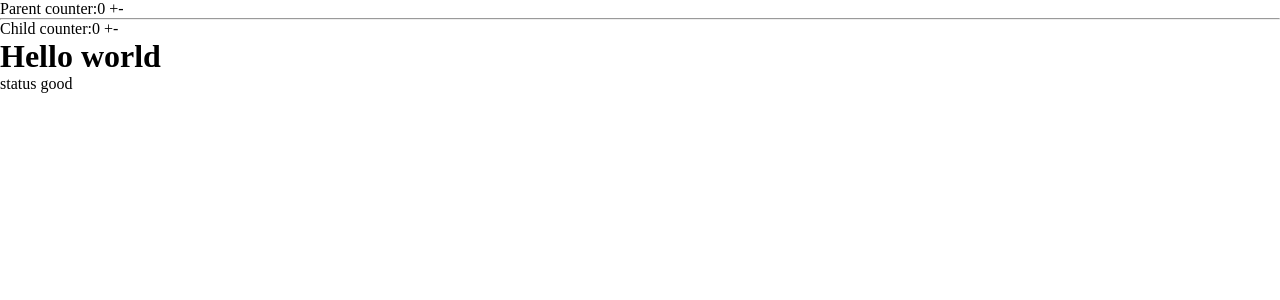
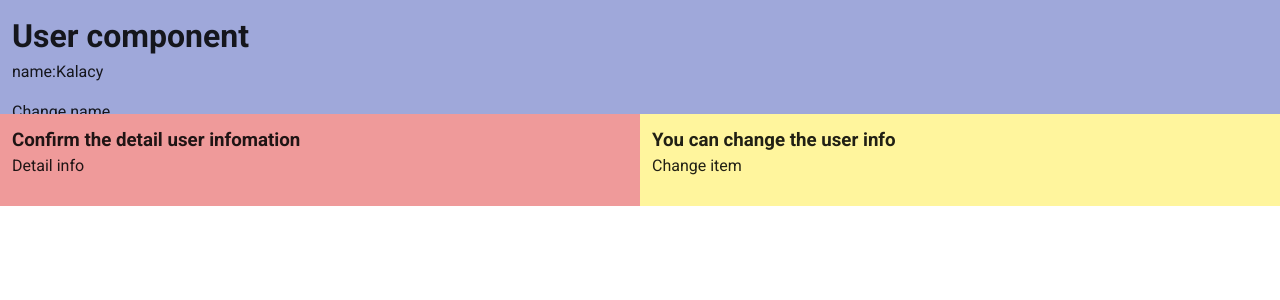
Before and after one commit to jeo19/basic-vue, a Vue app: page / in a window 1280 px wide. Shown: the top 300 px of the page. Built offline with nearby package versions, Linux system fonts and the light colour scheme.

Commit message:
feat:Apply the vuetify module

```diff
--- a/src/App.vue
+++ b/src/App.vue
@@ -1,12 +1,15 @@
 <template>
-  <div id="app">
-    Parent counter:{{ getCounter }}
+  <v-app>
+    <v-content>
+      <User />
+    </v-content>
+  </v-app>
+  <!-- Parent counter:{{ getCounter }}
     <button @click="addCounter({ add: 10, sub: 15 })">+</button>
     <button @click="subCounter">-</button>
     <child></child>
     <HomeComponent></HomeComponent>
-    <AppStatus></AppStatus>
-  </div>
+    <AppStatus></AppStatus> -->
 </template>
 <script>
 import Child from "@/Child.vue";
--- a/src/components/User.vue
+++ b/src/components/User.vue
@@ -1,6 +1,32 @@
 <template>
-  <div></div>
+  <div class="indigo lighten-3 pa-3">
+    <h1>User component</h1>
+    <p>name:{{ name }}</p>
+    <button @click="changeName">Change name</button>
+    <hr />
+    <v-layout row wrap>
+      <v-flex xs12 sm6><UserDetail></UserDetail></v-flex>
+      <v-flex xs12 sm6><UserEdit></UserEdit></v-flex>
+    </v-layout>
+  </div>
 </template>
 <script>
-export default {};
+import UserDetail from "./UserDetail.vue";
+import UserEdit from "./UserEdit.vue";
+export default {
+  components: {
+    UserDetail,
+    UserEdit,
+  },
+  data() {
+    return {
+      name: "Kalacy",
+    };
+  },
+  methods: {
+    changeName() {
+      this.name = "evan yu";
+    },
+  },
+};
 </script>
--- /dev/null
+++ b/src/components/UserDetail.vue
@@ -0,0 +1,6 @@
+<template>
+  <div class="red lighten-3 pa-3">
+    <h3>Confirm the detail user infomation</h3>
+    <p>Detail info</p>
+  </div>
+</template>
--- /dev/null
+++ b/src/components/UserEdit.vue
@@ -0,0 +1,7 @@
+<template>
+  <div class="yellow lighten-3 pa-3">
+    <h3>You can change the user info</h3>
+    <p>Change item</p>
+  </div>
+</template>
+<script></script>
```
Also changed, not shown: src/main.js (+7 -5 lines).
